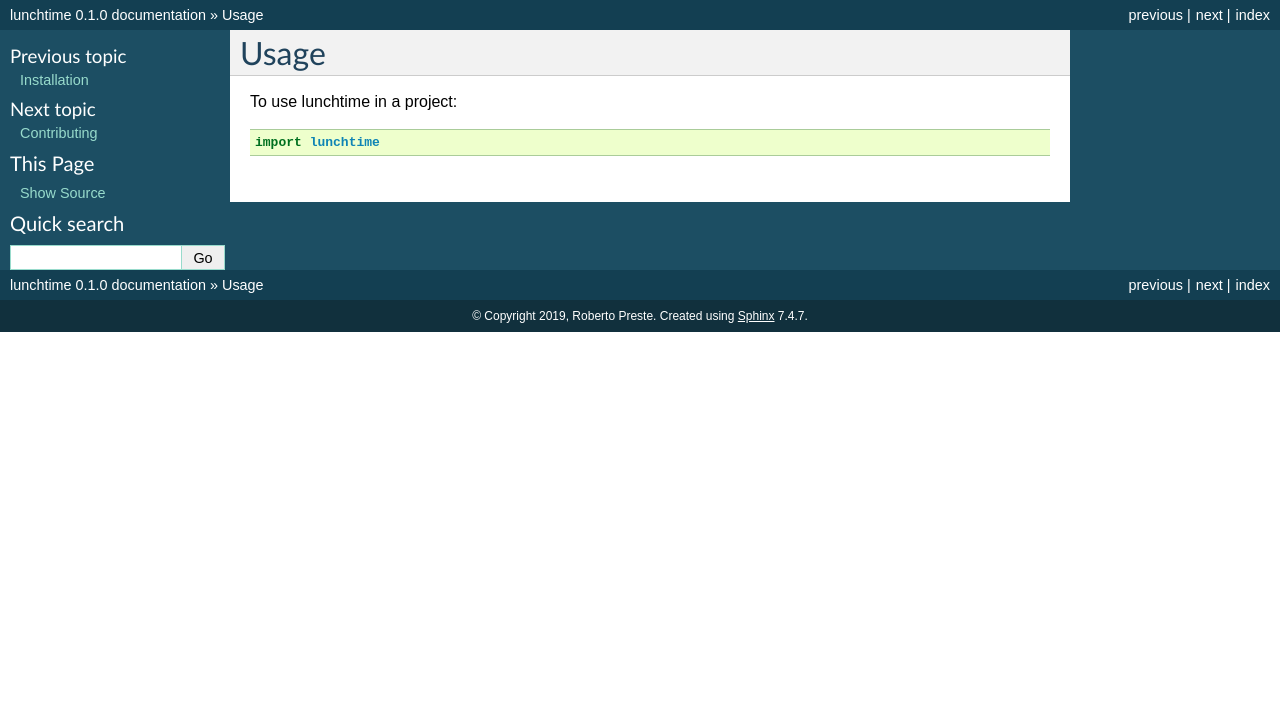
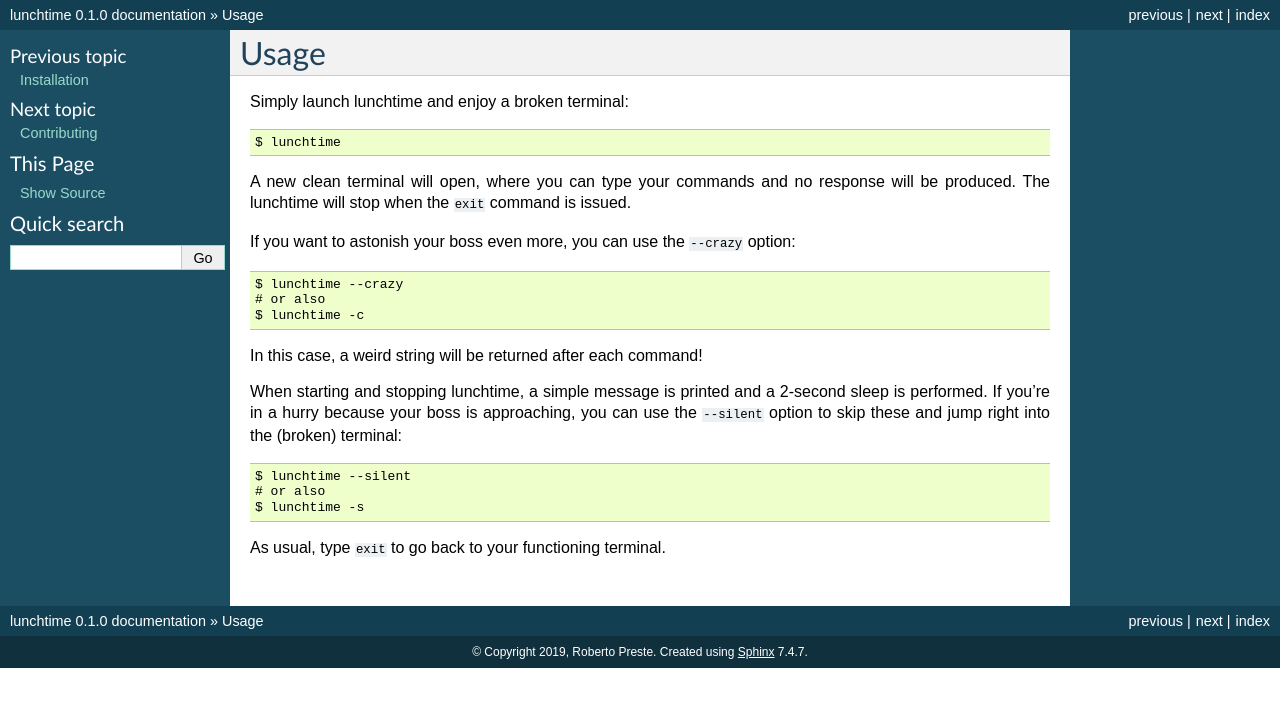
Before and after one commit to robertopreste/lunchtime, a Sphinx documentation site: the page built from docs/usage.rst, in a window 1280 px wide. Shown: the top 707 px of the page. Built offline with Sphinx 7.4.7, drawn with Linux system fonts in a browser that asks for light colours; pages that are not in the unit, such as notebooks, are missing from menus.

```diff
--- a/docs/usage.rst
+++ b/docs/usage.rst
@@ -2,6 +2,24 @@
 Usage
 =====
 
-To use lunchtime in a project::
+Simply launch lunchtime and enjoy a broken terminal::
 
-    import lunchtime
+    $ lunchtime
+
+A new clean terminal will open, where you can type your commands and no response will be produced. The lunchtime will stop when the ``exit`` command is issued.
+
+If you want to astonish your boss even more, you can use the ``--crazy`` option::
+
+    $ lunchtime --crazy
+    # or also
+    $ lunchtime -c
+
+In this case, a weird string will be returned after each command!
+
+When starting and stopping lunchtime, a simple message is printed and a 2-second sleep is performed. If you're in a hurry because your boss is approaching, you can use the ``--silent`` option to skip these and jump right into the (broken) terminal::
+
+    $ lunchtime --silent
+    # or also
+    $ lunchtime -s
+
+As usual, type ``exit`` to go back to your functioning terminal.
```
Also changed, not shown: README.rst (+42 -2 lines).
